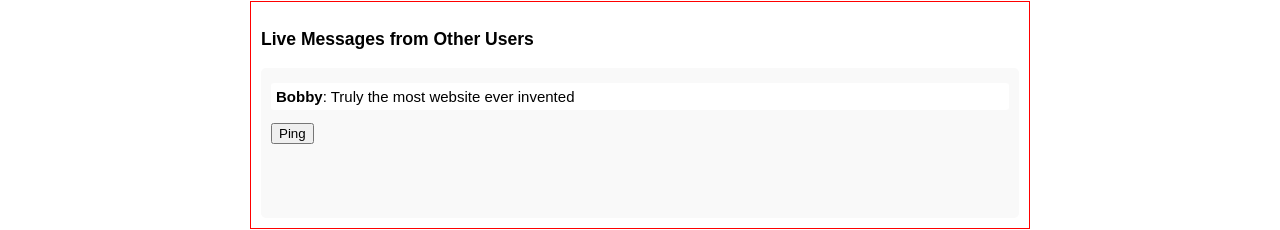
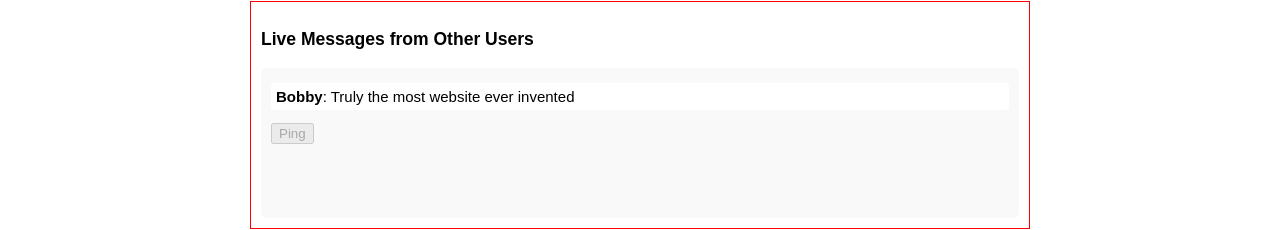
Before and after one commit to mora11do/startup, a React (Vite) app: page / in a window 1280 px wide. Shown: the part 1221-1451 px from the top of the page. Built offline with nearby package versions, Linux system fonts and the light colour scheme; no server answers.

Commit message:
Ping button is working, sort of. It pings to the console for sure

```diff
--- a/src/home/home.jsx
+++ b/src/home/home.jsx
@@ -12,6 +12,7 @@ function Home({ currentUser }) {
   const [messages, setMessages] = useState([]);
   const wsRef = useRef(null);
   const [chatInput, setChatInput] = useState('');
+  const [wsOpen, setWsOpen] = useState(false);
 
     const handleSaving = async () => {
     if (!currentUser) {
@@ -84,6 +85,7 @@ const handleInspirationaQuotes = async () => {
 };
 
 const sendPing = () => {
+  console.log('Ping clicked. ws readyState:', wsRef.current?.readyState);
   if (wsRef.current?.readyState === 1) {
     wsRef.current.send(JSON.stringify({ from: currentUser || 'Guest', message: 'Ping' }));
   }
@@ -137,7 +139,9 @@ useEffect(() => {
     }
   };
 
-  ws.onclose = () => { wsRef.current = null; };
+ws.onopen = () => { console.log('WS connected', ws.readyState); setWsOpen(true); };
+ws.onerror = (e) => { console.error('WS error', e); setWsOpen(false); };
+ws.onclose = () => { wsRef.current = null; setWsOpen(false); };
   return () => ws.close();
 }, []);
 
@@ -272,7 +276,7 @@ useEffect(() => {
             ) : (
               <p>Waiting for live messages...</p>
             )}
-            <button onClick={sendPing} style={{ marginTop: '8px' }}>Ping</button>
+            <button onClick={sendPing} disabled={!wsOpen} style={{ marginTop: '8px' }}>Ping</button>
           </div>
         </div>
     </div>
--- a/vite.config.js
+++ b/vite.config.js
@@ -4,6 +4,10 @@ export default defineConfig({
   server: {
     proxy: {
       '/api': 'http://localhost:4000',
+      '/ws': {
+        target: 'ws://localhost:4000',
+        ws: true,
+      },
     },
   },
 });
```
Also changed, not shown: package.json (+6 -1 lines), 1 other file (tests, documents, lock files or other folders).
